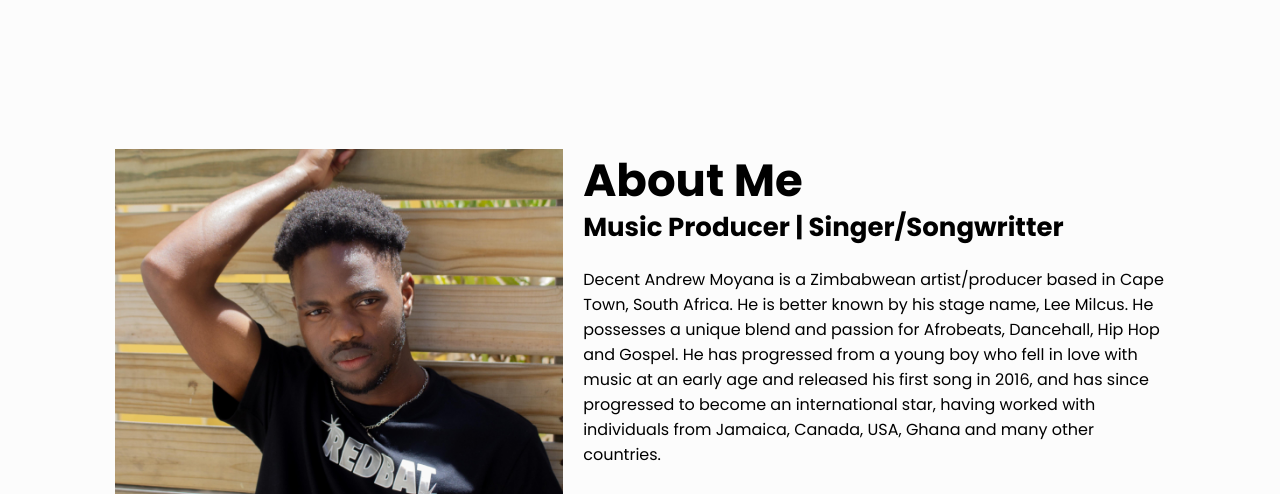
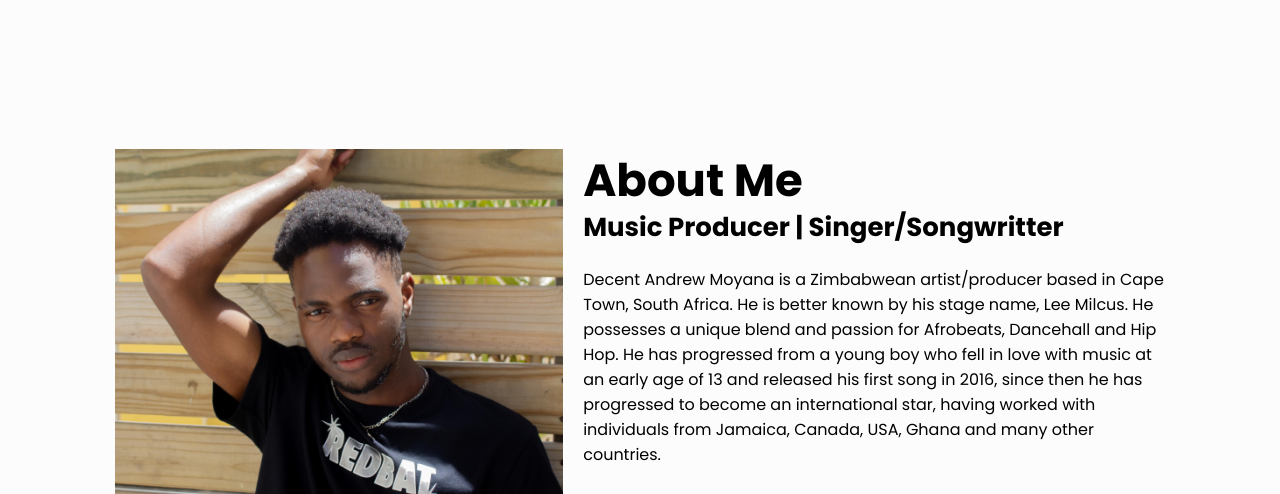
Before and after one commit to leemilcus/leemilcus, a plain HTML site: page index.html in a window 1280 px wide. Shown: the part 865-1359 px from the top of the page. Drawn offline with nearby package versions, Linux system fonts and the light colour scheme.

Commit message:
Update index.html

```diff
--- a/index.html
+++ b/index.html
@@ -599,9 +599,9 @@
             <h2 class="heading">About <span>Me</span></h2>
             <h3>Music Producer | Singer/Songwritter </h3>
             <P>Decent Andrew Moyana is a Zimbabwean artist/producer based in Cape Town, South Africa. He is better known by his stage name, Lee Milcus.
-                 He possesses a unique blend and passion for Afrobeats, Dancehall, Hip Hop and Gospel. He has progressed
-                  from a young boy who fell in love with music at an early age and released his first song in 2016, and
-                   has since progressed to become an international star, having worked with individuals from Jamaica,
+                 He possesses a unique blend and passion for Afrobeats, Dancehall and Hip Hop. He has progressed
+                  from a young boy who fell in love with music at an early age of 13 and released his first song in 2016,
+                   since then he has progressed to become an international star, having worked with individuals from Jamaica,
                    Canada, USA, Ghana and many other countries.<br>
                  </P>
 
```
